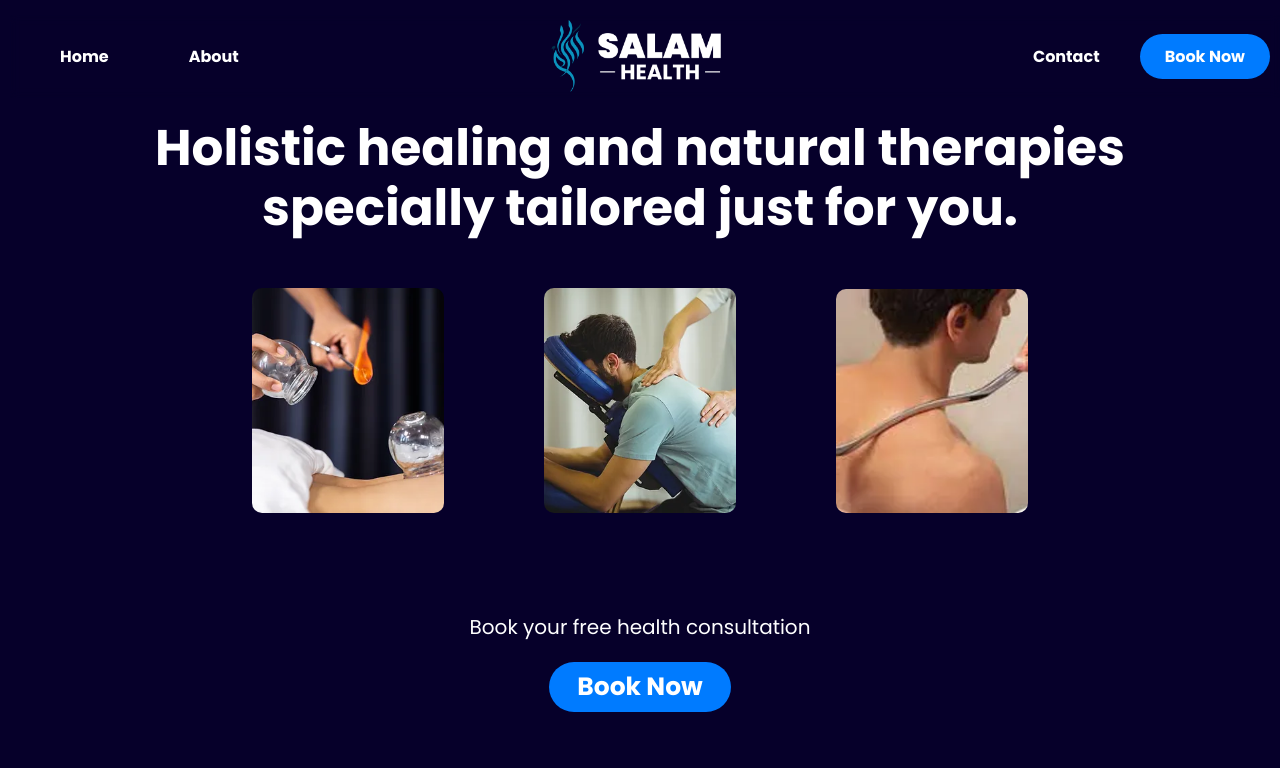
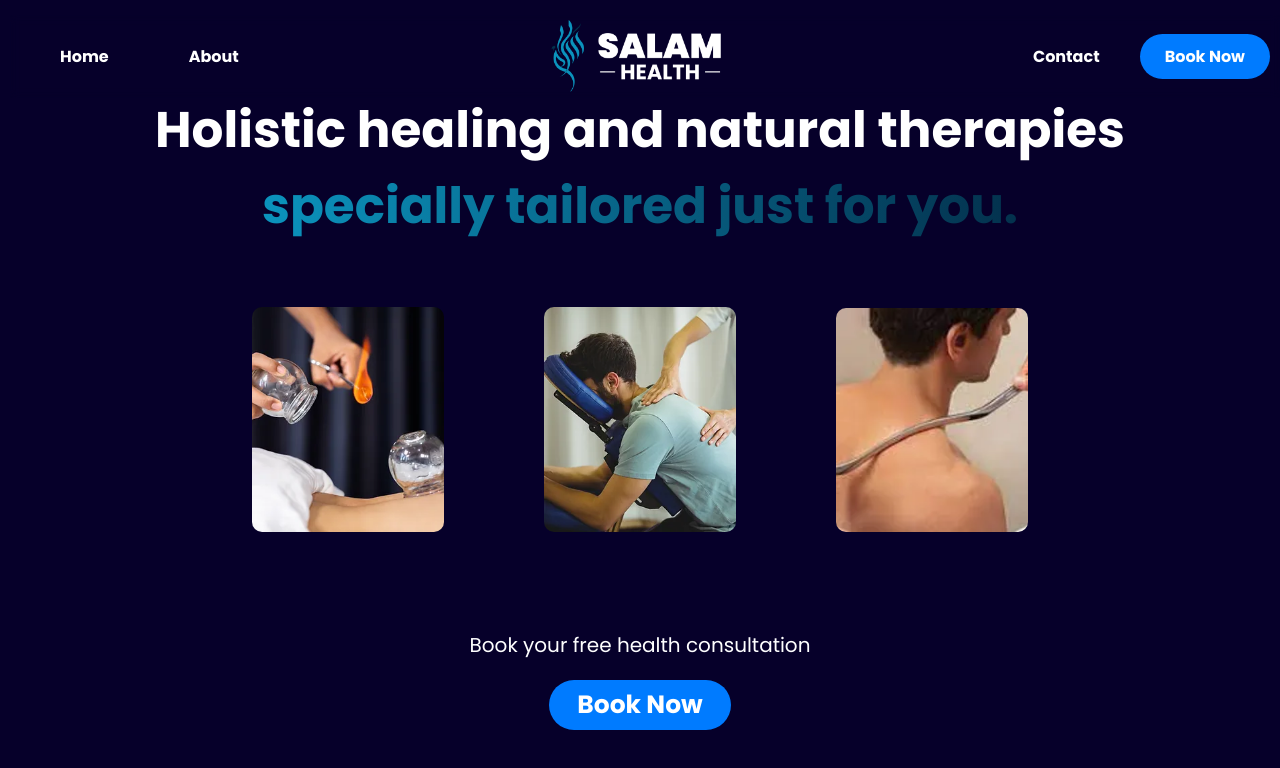
Before and after one commit to ayazb7/salam-health, a React (Create React App) app in the folder salam-health/: page / in a window 1280 px wide. Shown: the top 768 px of the page. Built offline with nearby package versions, Linux system fonts and the light colour scheme.

Commit message:
text colour

```diff
--- a/salam-health/src/App.css
+++ b/salam-health/src/App.css
@@ -66,6 +66,7 @@ body {
   margin: 0; /* Remove default body margin */
   padding: 0; /* Remove default body padding */
   font-family: 'Poppins', sans-serif;
+  overflow: hidden;
 }
 
 .navbar {
@@ -247,13 +248,20 @@ body {
 .home-description {
   font-size: 50px;
   font-family: 'Poppins', sans-serif;
-  margin-bottom: -10px;
+  margin-bottom: -15px;
 }
 
 .home-description-bottom {
   font-size: 50px;
   font-family: 'Poppins', sans-serif;
+  background: linear-gradient(to right, #0B93BD, #03314D); /* Gradient color */
+  -webkit-background-clip: text;
+  background-clip: text;
+  color: transparent; /* Makes the text transparent to show the background */
+  -webkit-text-fill-color: transparent; /* For WebKit browsers */
+  line-height: 1.25;
 }
+
 
 .images {
   width: 100%;
```
